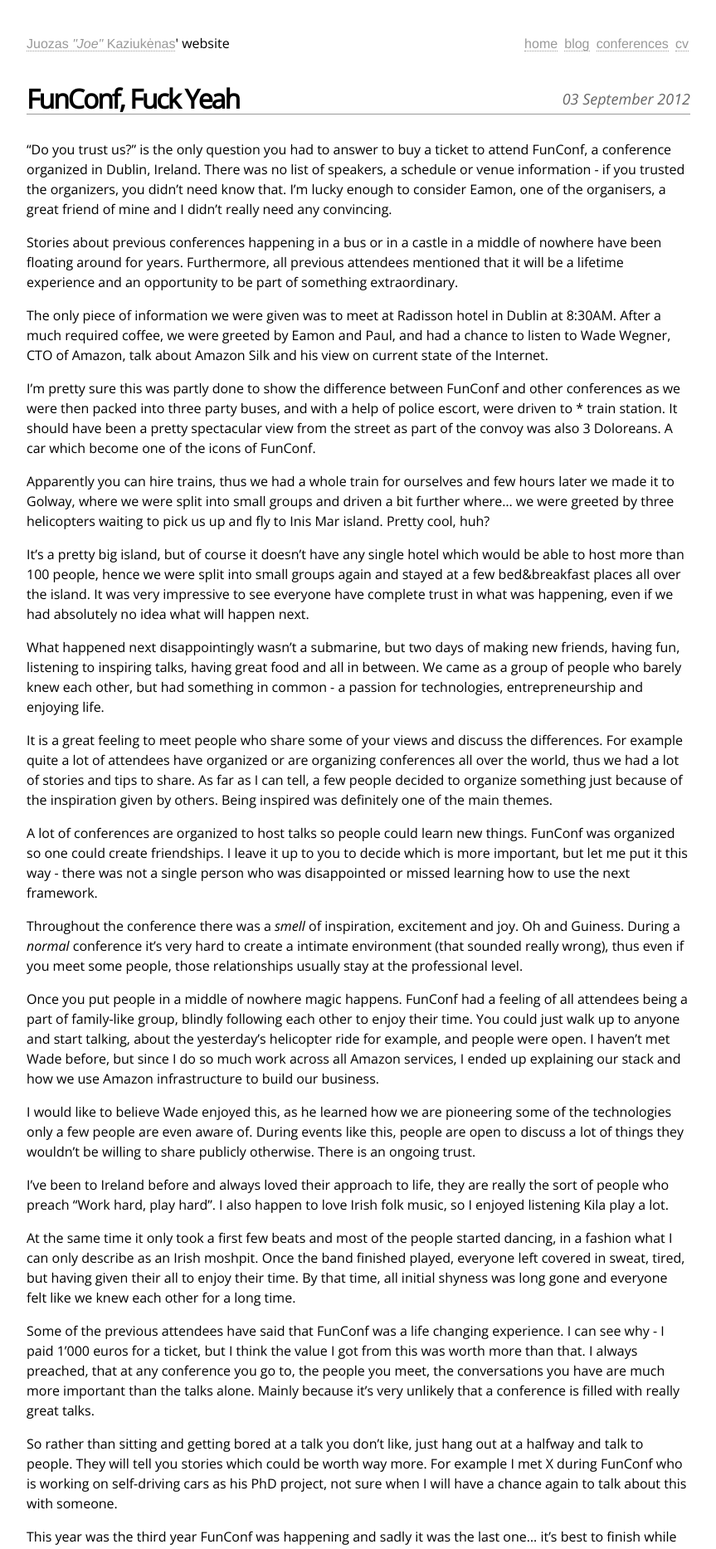
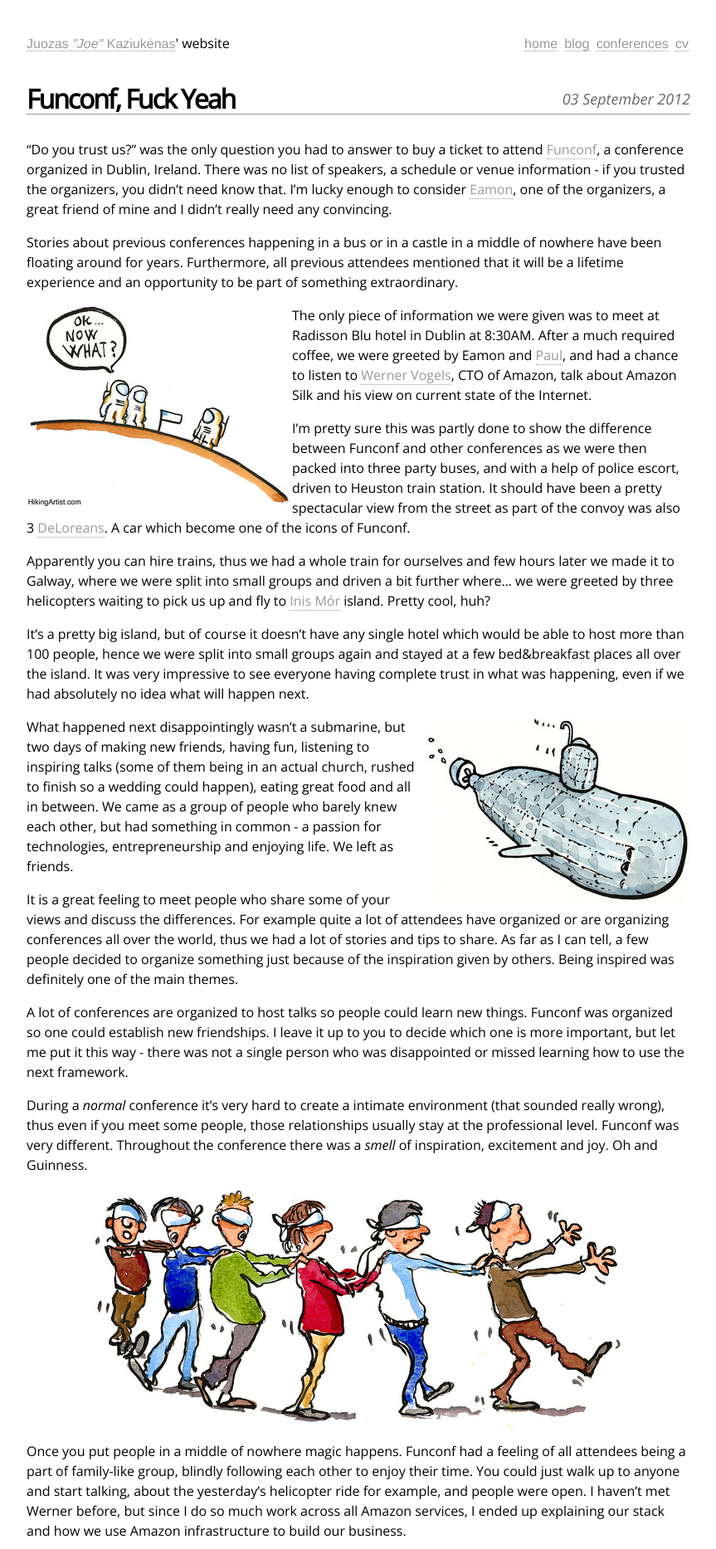
Before and after one commit to juokaz/juokaz.com, a Jekyll site: the page built from _posts/2012-09-03-funconf-fuck-yeah.markdown, in a window 1280 px wide. Shown: the top 1867 px of the page at 83% size, without its empty margins (208-1071 px from the left). Built offline with Jekyll 4.4.1, drawn with Linux system fonts in a browser that asks for light colours; comment, search, counter and statistics services are not loaded; some of the changed text lies outside the part shown.

Commit message:
Final fixes

```diff
--- a/_posts/2012-09-03-funconf-fuck-yeah.markdown
+++ b/_posts/2012-09-03-funconf-fuck-yeah.markdown
@@ -1,43 +1,53 @@
 ---
 layout: post
-title: FunConf, Fuck Yeah
+title: Funconf, Fuck Yeah
 location: Dublin, Ireland
-excerpt: A great way to start this blog is to tell a story of how I decided to move to New York and what I'm going to be doing there. Exciting times await.
+excerpt: Do you trust us was the only question you had to answer to buy a ticket to attend Funconf, a conference organized in Dublin, Ireland. There was no list of speakers, a schedule or venue information - if you trusted the organizers, you didn't need know that. This is what happened next.
 comments: true
 ---
 
-"Do you trust us?" is the only question you had to answer to buy a ticket to attend FunConf, a conference organized in Dublin, Ireland. There was no list of speakers, a schedule or venue information - if you trusted the organizers, you didn't need know that. I'm lucky enough to consider Eamon, one of the organisers, a great friend of mine and I didn't really need any convincing.
+"Do you trust us?" was the only question you had to answer to buy a ticket to attend [Funconf](http://2012.funconf.com/), a conference organized in Dublin, Ireland. There was no list of speakers, a schedule or venue information - if you trusted the organizers, you didn't need know that. I'm lucky enough to consider [Eamon](https://twitter.com/EamonLeonard), one of the organizers, a great friend of mine and I didn't really need any convincing.
 
 Stories about previous conferences happening in a bus or in a castle in a middle of nowhere have been floating around for years. Furthermore, all previous attendees mentioned that it will be a lifetime experience and an opportunity to be part of something extraordinary.
 
-The only piece of information we were given was to meet at Radisson hotel in Dublin at 8:30AM. After a much required coffee, we were greeted by Eamon and Paul, and had a chance to listen to Wade Wegner, CTO of Amazon, talk about Amazon Silk and his view on current state of the Internet.
+<img src="/blog/images/now-what.jpg" alt="" class="left" />
 
-I'm pretty sure this was partly done to show the difference between FunConf and other conferences as we were then packed into three party buses, and with a help of police escort, were driven to * train station. It should have been a pretty spectacular view from the street as part of the convoy was also 3 Doloreans. A car which become one of the icons of FunConf.
+The only piece of information we were given was to meet at Radisson Blu hotel in Dublin at 8:30AM. After a much required coffee, we were greeted by Eamon and [Paul](https://twitter.com/paulca), and had a chance to listen to [Werner Vogels](https://twitter.com/Werner), CTO of Amazon, talk about Amazon Silk and his view on current state of the Internet.
 
-Apparently you can hire trains, thus we had a whole train for ourselves and few hours later we made it to Golway, where we were split into small groups and driven a bit further where... we were greeted by three helicopters waiting to pick us up and fly to Inis Mar island. Pretty cool, huh?
+I'm pretty sure this was partly done to show the difference between Funconf and other conferences as we were then packed into three party buses, and with a help of police escort, driven to Heuston train station. It should have been a pretty spectacular view from the street as part of the convoy was also 3 [DeLoreans](http://en.wikipedia.org/wiki/DeLorean_DMC-12). A car which become one of the icons of Funconf.
 
-It's a pretty big island, but of course it doesn't have any single hotel which would be able to host more than 100 people, hence we were split into small groups again and stayed at a few bed&breakfast places all over the island. It was very impressive to see everyone have complete trust in what was happening, even if we had absolutely no idea what will happen next.
+Apparently you can hire trains, thus we had a whole train for ourselves and few hours later we made it to Galway, where we were split into small groups and driven a bit further where... we were greeted by three helicopters waiting to pick us up and fly to [Inis Mór](http://wikitravel.org/en/Inis_M%C3%B3r) island. Pretty cool, huh?
 
-What happened next disappointingly wasn't a submarine, but two days of making new friends, having fun, listening to inspiring talks, having great food and all in between. We came as a group of people who barely knew each other, but had something in common - a passion for technologies, entrepreneurship and enjoying life.
+It's a pretty big island, but of course it doesn't have any single hotel which would be able to host more than 100 people, hence we were split into small groups again and stayed at a few bed&breakfast places all over the island. It was very impressive to see everyone having complete trust in what was happening, even if we had absolutely no idea what will happen next.
+
+<img src="/blog/images/submarine.jpg" alt="" class="right" />
+
+What happened next disappointingly wasn't a submarine, but two days of making new friends, having fun, listening to inspiring talks (some of them being in an actual church, rushed to finish so a wedding could happen), eating great food and all in between. We came as a group of people who barely knew each other, but had something in common - a passion for technologies, entrepreneurship and enjoying life. We left as friends.
 
 It is a great feeling to meet people who share some of your views and discuss the differences. For example quite a lot of attendees have organized or are organizing conferences all over the world, thus we had a lot of stories and tips to share. As far as I can tell, a few people decided to organize something just because of the inspiration given by others. Being inspired was definitely one of the main themes.
 
-A lot of conferences are organized to host talks so people could learn new things. FunConf was organized so one could create friendships. I leave it up to you to decide which is more important, but let me put it this way - there was not a single person who was disappointed or missed learning how to use the next framework.
+A lot of conferences are organized to host talks so people could learn new things. Funconf was organized so one could establish new friendships. I leave it up to you to decide which one is more important, but let me put it this way - there was not a single person who was disappointed or missed learning how to use the next framework.
 
-Throughout the conference there was a *smell* of inspiration, excitement and joy. Oh and Guiness. During a *normal* conference it's very hard to create a intimate environment (that sounded really wrong), thus even if you meet some people, those relationships usually stay at the professional level.
+During a *normal* conference it's very hard to create a intimate environment (that sounded really wrong), thus even if you meet some people, those relationships usually stay at the professional level. Funconf was very different. Throughout the conference there was a *smell* of inspiration, excitement and joy. Oh and Guinness.
 
-Once you put people in a middle of nowhere magic happens. FunConf had a feeling of all attendees being a part of family-like group, blindly following each other to enjoy their time. You could just walk up to anyone and start talking, about the yesterday's helicopter ride for example, and people were open. I haven't met Wade before, but since I do so much work across all Amazon services, I ended up explaining our stack and how we use Amazon infrastructure to build our business.
+<img src="/blog/images/blind-follow.jpg" alt="" class="center" />
+
+Once you put people in a middle of nowhere magic happens. Funconf had a feeling of all attendees being a part of family-like group, blindly following each other to enjoy their time. You could just walk up to anyone and start talking, about the yesterday's helicopter ride for example, and people were open. I haven't met Werner before, but since I do so much work across all Amazon services, I ended up explaining our stack and how we use Amazon infrastructure to build our business.
 
 I would like to believe Wade enjoyed this, as he learned how we are pioneering some of the technologies only a few people are even aware of. During events like this, people are open to discuss a lot of things they wouldn't be willing to share publicly otherwise. There is an ongoing trust.
 
-I've been to Ireland before and always loved their approach to life, they are really the sort of people who preach "Work hard, play hard". I also happen to love Irish folk music, so I enjoyed listening Kila play a lot.
+I've been to Ireland before and always loved their approach to life - they are really the sort of people who preach "Work hard, Play hard". I also happen to love Irish folk music, so I enjoyed listening Kila play a lot.
 
-At the same time it only took a first few beats and most of the people started dancing, in a fashion what I can only describe as an Irish moshpit. Once the band finished played, everyone left covered in sweat, tired, but having given their all to enjoy their time. By that time, all initial shyness was long gone and everyone felt like we knew each other for a long time.
+<img src="/blog/images/stone-steps.jpg" alt="" class="right" />
 
-Some of the previous attendees have said that FunConf was a life changing experience. I can see why - I paid 1'000 euros for a ticket, but I think the value I got from this was worth more than that. I always preached, that at any conference you go to, the people you meet, the conversations you have are much more important than the talks alone. Mainly because it's very unlikely that a conference is filled with really great talks.
+At the same time it only took a first few beats and most of the people started dancing, in a fashion what I can only describe as an Irish [moshpit](http://en.wikipedia.org/wiki/Moshing). Once the band finished played, everyone left covered in sweat, tired, but having given their all to enjoy their time. By that time, all initial shyness was long gone and everyone felt like we knew each other for a long time.
 
-So rather than sitting and getting bored at a talk you don't like, just hang out at a halfway and talk to people. They will tell you stories which could be worth way more. For example I met X during FunConf who is working on self-driving cars as his PhD project, not sure when I will have a chance again to talk about this with someone.
+Some of the previous attendees have said that Funconf was a life changing experience. I can see why - I paid €1'000 for a ticket, but I think the value I got from this was worth more than that. I always preached that at any conference you go to the people you meet, the conversations you have are much more important than the talks themselves. Mainly because it's very unlikely that a conference is filled with really great talks.
 
-This year was the third year FunConf was happening and sadly it was the last one... it's best to finish while you are the top, as Tom, one of the founder of GitHuv put it. Which leaves a great opportunity for other people to step up and create something as special as FunConf was.
+So rather than sitting and getting bored at a talk you don't like, just hang out at a halfway and talk to people. They will tell you stories which could be worth way more. For example I met [Marco](https://twitter.com/marcoslot) during FunConf who is working on self-driving cars as his PhD project, not sure when I will have a chance again to talk about this with someone.
 
-As the organizer of Whisky Web, this conference was an inspiration for me, even if I didn't go before, so if you want to experience something similar, abeit with a Scottish twist, come to Edinburgh next year. There is going to be a castle, music bands, lots of scotch and people you want to spend time with.
+This year was the third year Funconf was happening and sadly it was the last one... it's best to finish while you are the top, as [Tom](https://twitter.com/mojombo), one of the founders of GitHub put it. Which leaves a great opportunity for other people to step up and create something as special as Funconf was.
+
+As the organizer of [Whisky Web](http://whiskyweb.co.uk/), this conference was an inspiration for me, even before I actually went to it, so if you want to experience something similar, albeit with a Scottish twist, come to Edinburgh next year. There is going to be a castle, music bands, lots of scotch and people you want to spend time with.
+
+*\*all illustrations done by Frits from hikingartist.com*
--- a/internal.css
+++ b/internal.css
@@ -43,4 +43,5 @@
 .post img {}
 .post img.left { float: left; }
 .post img.right { float: right; }
+.post img.center { margin-left: auto; margin-right: auto; display: block; }
 body > section > footer { text-align: center; }
```
Also changed, not shown: blog/images/blind-follow.jpg (added), blog/images/now-what.jpg (added), blog/images/stone-steps.jpg (added), blog/images/submarine.jpg (added).
